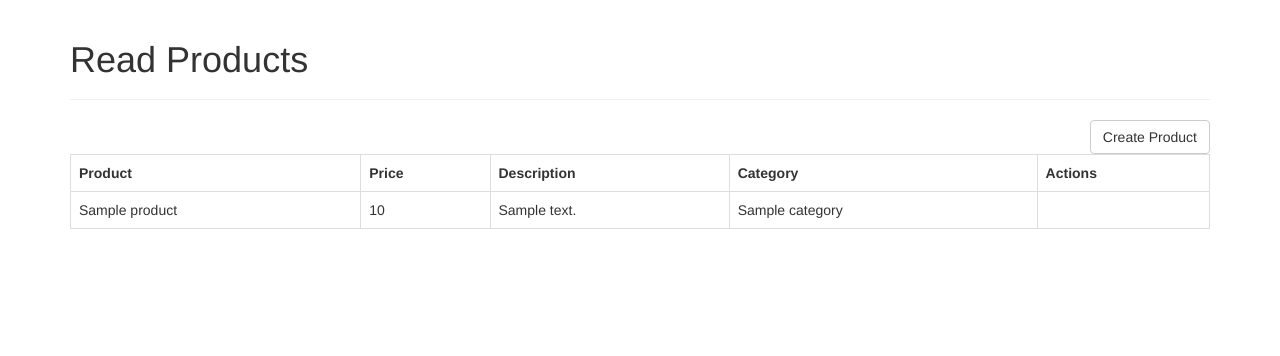
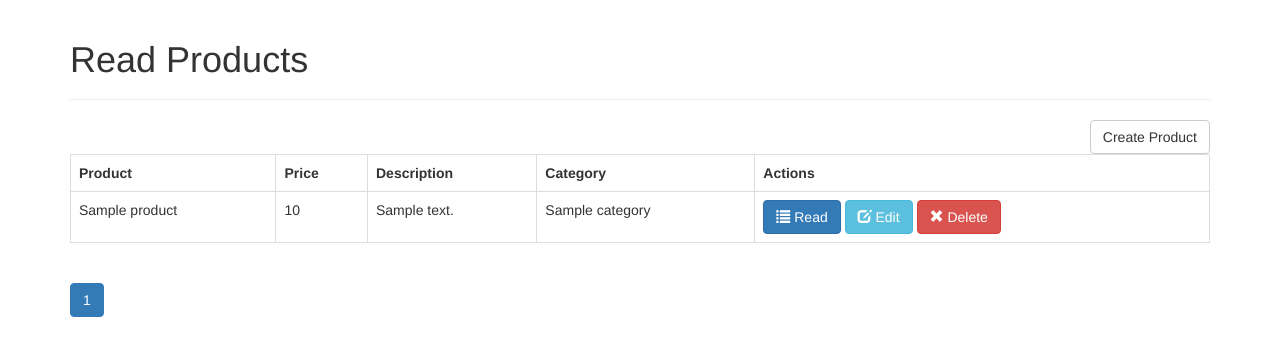
Before and after one commit to Fakorede/php-oop-crud, a PHP site: page / in a window 1280 px wide. Shown: the top 356 px of the page. Run offline with PHP 8.4, Linux system fonts and the light colour scheme; tables that the repository leaves empty or names only in its code hold one stand-in row (values such as "Sample post"); some libraries are stand-ins or nearby versions.

Commit message:
implemented pagination

```diff
--- a/index.php
+++ b/index.php
@@ -59,7 +59,18 @@ if($num>0){
                 echo "</td>";
 
                 echo "<td>";
-                    // read one, edit and delete button will be here
+                    // read, edit and delete buttons
+                    echo "<a href='read_one.php?id={$id}' class='btn btn-primary left-margin'>
+                    <span class='glyphicon glyphicon-list'></span> Read
+                    </a>
+
+                    <a href='update_product.php?id={$id}' class='btn btn-info left-margin'>
+                    <span class='glyphicon glyphicon-edit'></span> Edit
+                    </a>
+
+                    <a delete-id='{$id}' class='btn btn-danger delete-object'>
+                    <span class='glyphicon glyphicon-remove'></span> Delete
+                    </a>";
                 echo "</td>";
 
             echo "</tr>";
@@ -68,7 +79,14 @@ if($num>0){
 
     echo "</table>";
 
-    // paging buttons will be here
+    // the page where this paging is used
+    $page_url = "index.php?";
+
+    // count all products in the database to calculate total pages
+    $total_rows = $product->countAll();
+
+    // paging buttons here
+    include_once 'paging.php';
 }
 
 // tell the user there are no products
--- a/objects/product.php
+++ b/objects/product.php
@@ -68,5 +68,18 @@ class Product{
 
         return $stmt;
     }
+
+    // used for paging products
+    public function countAll(){
+
+        $query = "SELECT id FROM " . $this->table_name . "";
+
+        $stmt = $this->conn->prepare( $query );
+        $stmt->execute();
+
+        $num = $stmt->rowCount();
+
+        return $num;
+    }
 }
 ?>
--- /dev/null
+++ b/paging.php
@@ -0,0 +1,46 @@
+<?php
+echo "<ul class='pagination'>";
+
+// button for first page
+if($page>1){
+    echo "<li><a href='{$page_url}' title='Go to the first page.'>";
+        echo "First";
+    echo "</a></li>";
+}
+
+// calculate total pages
+$total_pages = ceil($total_rows / $records_per_page);
+
+// range of links to show
+$range = 2;
+
+// display links to 'range of pages' around 'current page'
+$initial_num = $page - $range;
+$condition_limit_num = ($page + $range)  + 1;
+
+for ($x=$initial_num; $x<$condition_limit_num; $x++) {
+
+    // be sure '$x is greater than 0' AND 'less than or equal to the $total_pages'
+    if (($x > 0) && ($x <= $total_pages)) {
+
+        // current page
+        if ($x == $page) {
+            echo "<li class='active'><a href=\"#\">$x <span class=\"sr-only\">(current)</span></a></li>";
+        }
+
+        // not current page
+        else {
+            echo "<li><a href='{$page_url}page=$x'>$x</a></li>";
+        }
+    }
+}
+
+// button for last page
+if($page<$total_pages){
+    echo "<li><a href='" .$page_url. "page={$total_pages}' title='Last page is {$total_pages}.'>";
+        echo "Last";
+    echo "</a></li>";
+}
+
+echo "</ul>";
+?>
```
